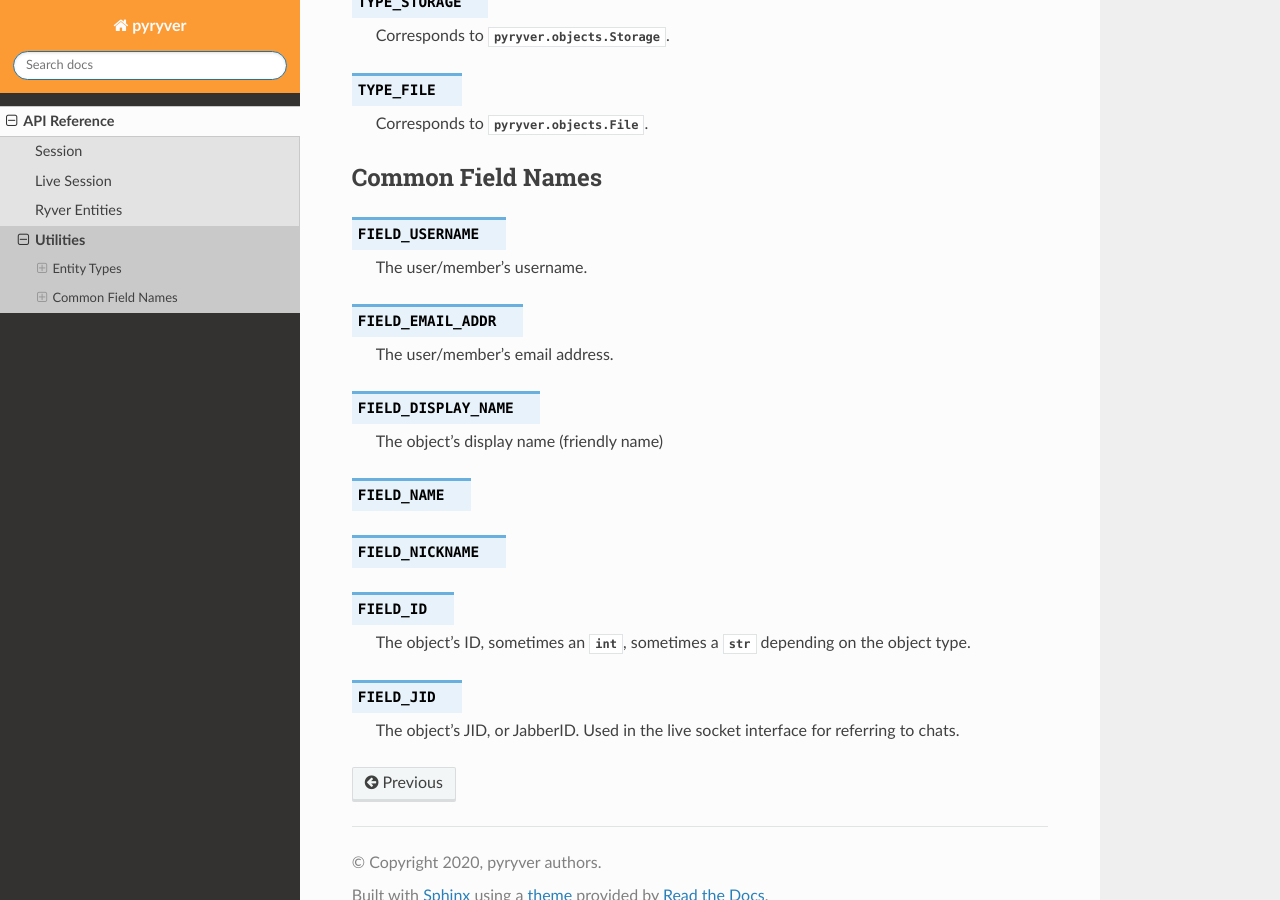
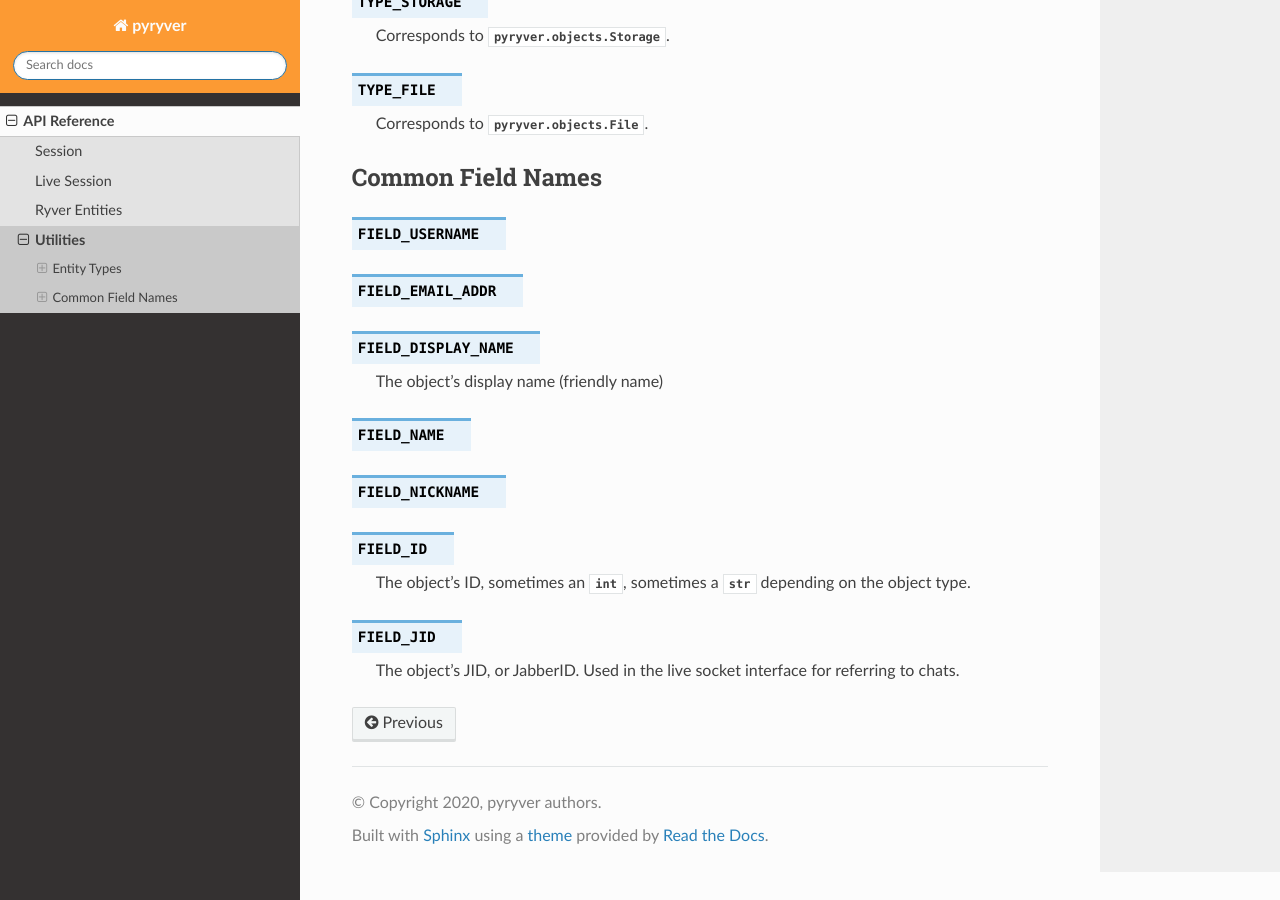
Before and after one commit to tylertian123/pyryver, a Sphinx documentation site: the page built from docs/api_util.rst, in a window 1280 px wide and 900 px high, scrolled down 1095 px. Built offline with Sphinx 7.4.7 and the Read the Docs theme 2.0.0, drawn with Linux system fonts in a browser that asks for light colours.

```diff
--- a/docs/api_util.rst
+++ b/docs/api_util.rst
@@ -45,11 +45,7 @@
 ------------------
 
 .. data:: FIELD_USERNAME
-
-   The user/member's username.
 .. data:: FIELD_EMAIL_ADDR
-
-   The user/member's email address.
 .. data:: FIELD_DISPLAY_NAME
 
    The object's display name (friendly name)
```
